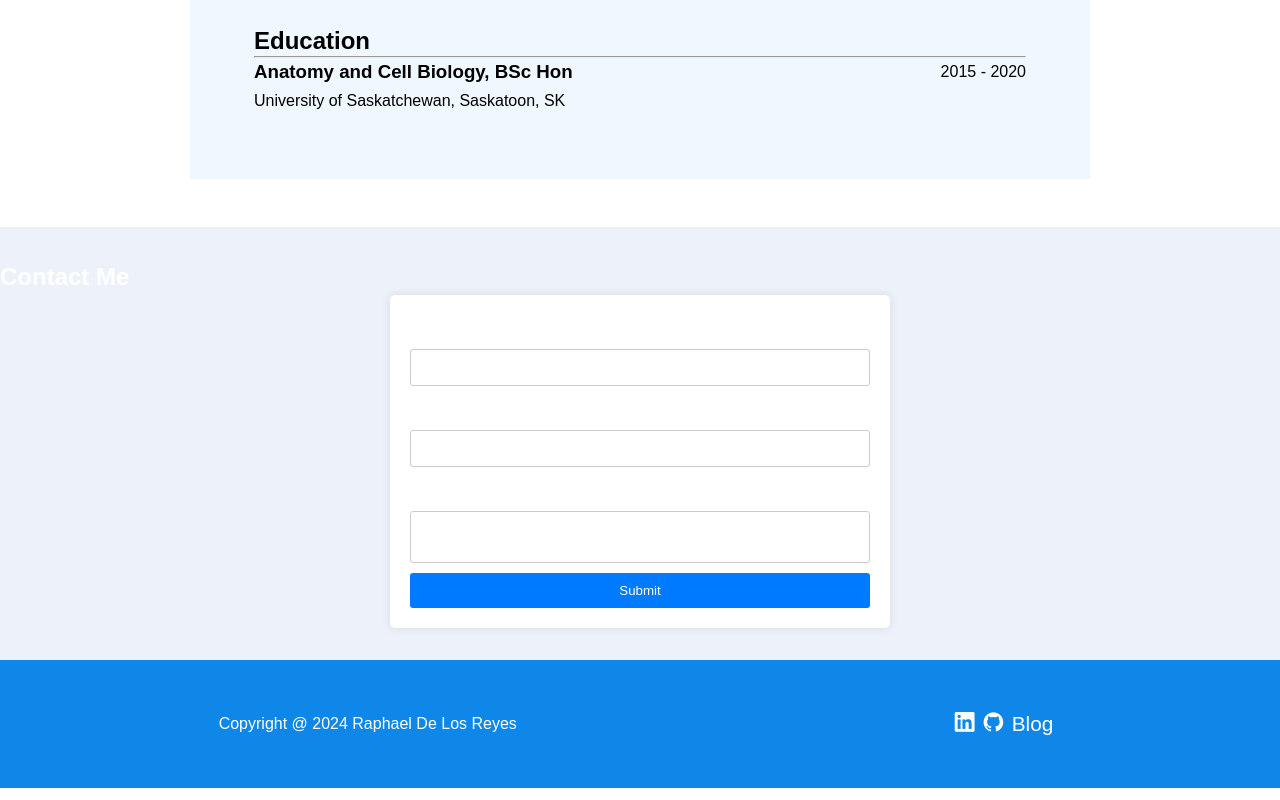
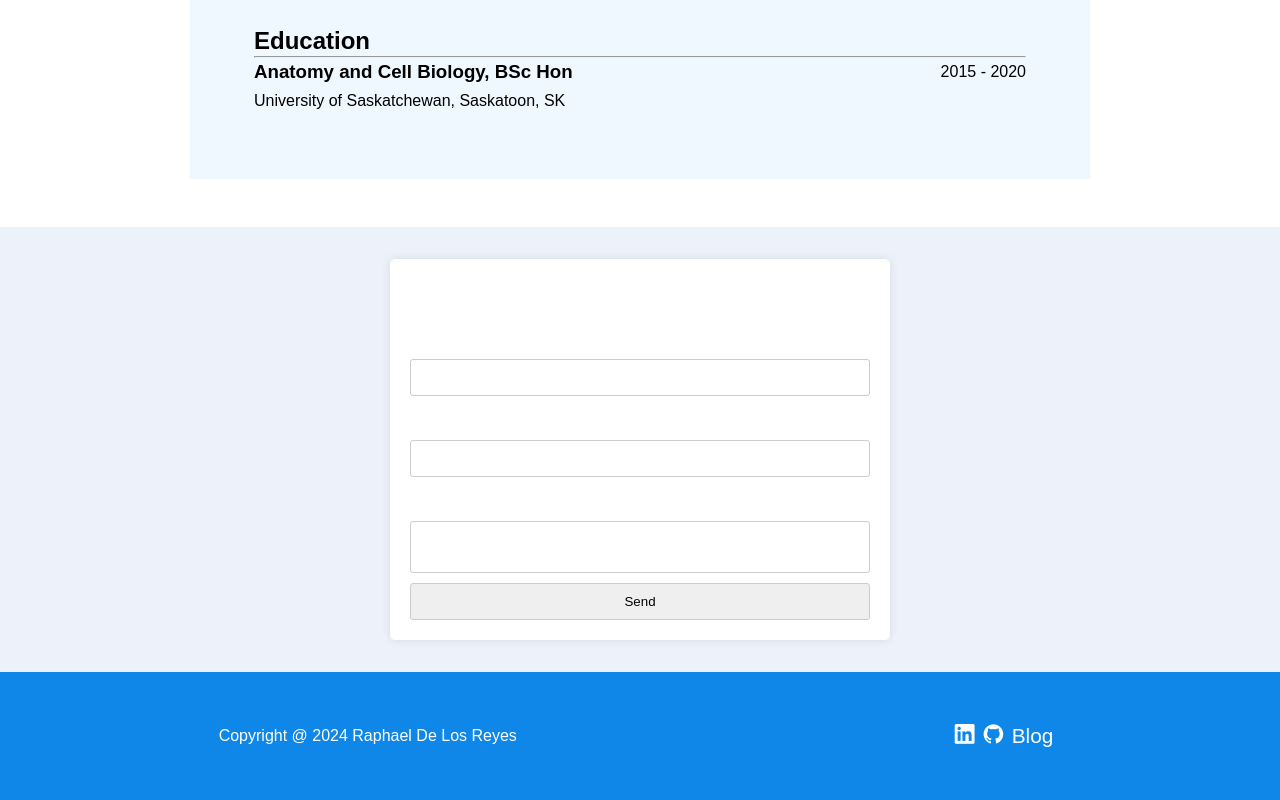
Before and after one commit to RD2P/RD2P.github.io, a React (Vite) app: page /resume in a window 1280 px wide. Shown: the part 1408-2208 px from the top of the page. Built offline with nearby package versions, Linux system fonts and the light colour scheme; no server answers; a web font is replaced by a local one.

Commit message:
add contact form functioanlity with emailjs

```diff
--- a/src/components/Contact.jsx
+++ b/src/components/Contact.jsx
@@ -1,21 +1,47 @@
-import React from 'react'
+import React, { useRef } from 'react'
+import emailjs from '@emailjs/browser';
 import '../styles/contact.css'
 
 const Contact = () => {
+
+  const serviceID = import.meta.env.VITE_SERVICE_ID
+  const templateID = import.meta.env.VITE_TEMPLATE_ID
+  const publicKey = import.meta.env.VITE_PUBLIC_KEY
+
+  const form = useRef();
+
+  const sendEmail = (e) => {
+    e.preventDefault();
+
+    emailjs
+      .sendForm(serviceID, templateID, form.current, {
+        publicKey: publicKey,
+      })
+      .then(
+        () => {
+          alert('Messaged sent')
+          e.target.reset()
+        },
+        (error) => {
+          alert('Something went wrong...', error.text)
+        },
+      );
+  };
+
   return (
     <div className="contact-me-container">
-      <h2>Contact Me</h2>
-      <form action="#" method="POST">
-        <label for="name">Name:</label>
-        <input type="text" id="name" name="name" required />
+      <form ref={form} onSubmit={sendEmail}>
+        <h2>Contact Me</h2>
+        <label htmlFor="name">Name:</label>
+        <input type="text" id="name" name="user_name" required />
 
-        <label for="email">Email:</label>
-        <input type="email" id="email" name="email" required />
+        <label htmlFor="email">Email:</label>
+        <input type="email" id="email" name="user_email" required />
 
-        <label for="message">Message:</label>
+        <label htmlFor="message">Message:</label>
         <textarea id="message" name="message" required></textarea>
 
-        <button type="submit">Submit</button>
+        <input type="submit" value="Send" />
       </form>
     </div>
   )
```
